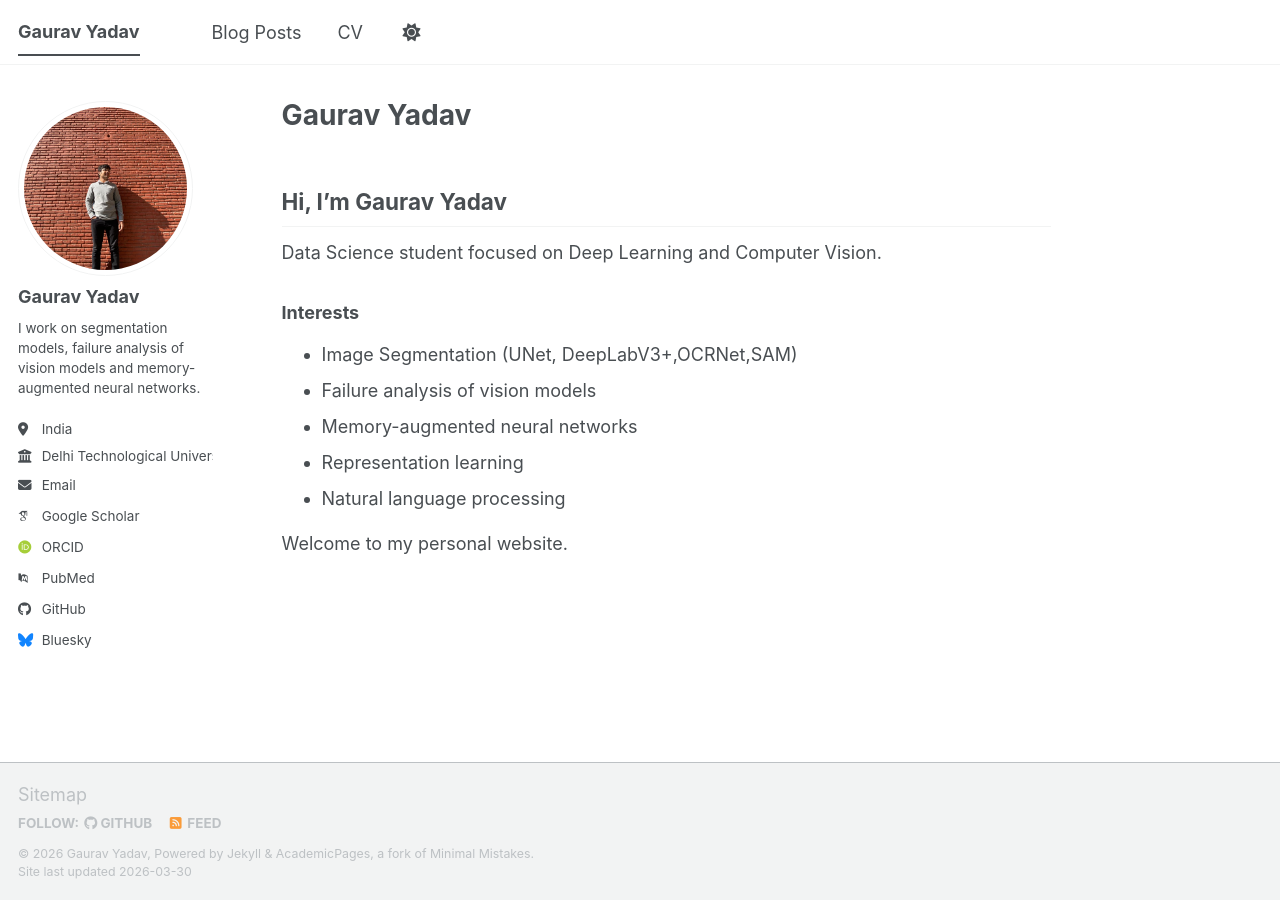
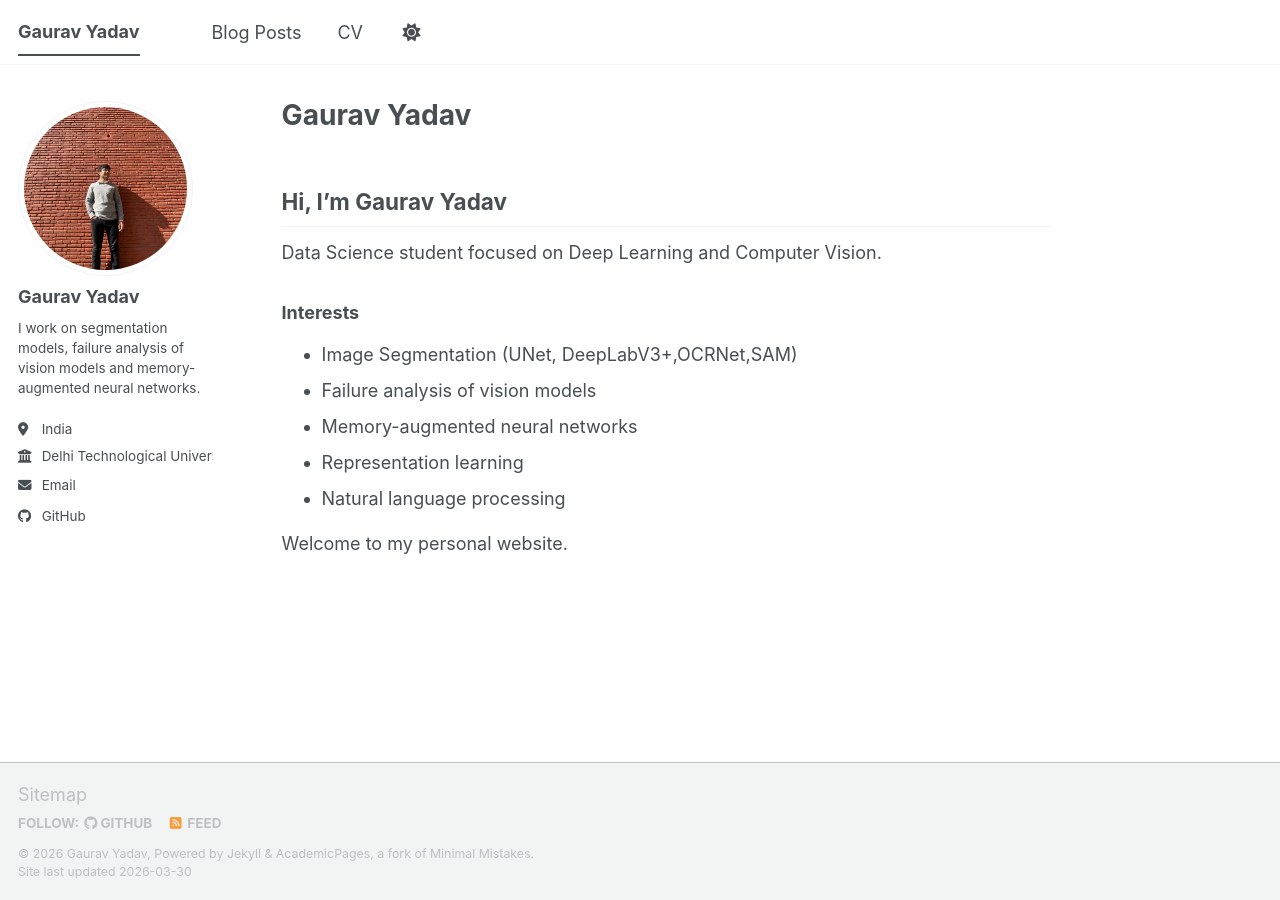
Before and after one commit to gauravyadav-ai/gauravyadav-ai.github.io, a Jekyll site: the page built from index.md, in a window 1280 px wide. Built offline with Jekyll 4.4.1, drawn with Linux system fonts in a browser that asks for light colours; some web fonts are replaced; a script bundle is joined from its source files by our own code; library files that are not in the unit come from our copies.

Commit message:
Update _config.yml

```diff
--- a/_config.yml
+++ b/_config.yml
@@ -35,13 +35,13 @@ author:
   # Academic websites
   academia         : # URL
   arxiv            : # URL - Update with the correct link to your profile
-  googlescholar    : "https://scholar.google.com/citations?user=PS_CX0AAAAAJ"
+  #googlescholar    : "https://scholar.google.com/citations?user=PS_CX0AAAAAJ"
   inspire-hep      : # URL
   impactstory      : # URL
-  orcid            : "https://orcid.org/yourorcidurl"
+ # orcid            : "https://orcid.org/yourorcidurl"
   semantic         : # URL
   ssrn             : # URL
-  pubmed           : "https://www.ncbi.nlm.nih.gov/pubmed/?term=john+snow"
+#  pubmed           : "https://www.ncbi.nlm.nih.gov/pubmed/?term=john+snow"
   researchgate     : # URL
   scopus           : # URL
   zotero           : # URL
@@ -57,7 +57,7 @@ author:
 
   # Social media
   artstation       : # Username
-  bluesky          : "bsky.app" # Replace this with you Bluesky username
+ # bluesky          : "bsky.app" # Replace this with you Bluesky username
   facebook         : # Username
   flickr           : # Username
   foursquare       : # Username
@@ -137,14 +137,14 @@ yandex_site_verification :
 
 
 # Social Sharing
-twitter:
-  username               : &twitter
-facebook:
-  username               :
-  app_id                 :
-  publisher              :
-og_image                 :  # Social media default site image
-og_description           :  # Social media default site image description
+#twitter:
+ # username               : &twitter
+#facebook:
+ # username               :
+ # app_id                 :
+ # publisher              :
+#og_image                 :  # Social media default site image
+#og_description           :  # Social media default site image description
 # For specifying social profiles
 # - https://developers.google.com/structured-data/customize/social-profiles
 social:
```
